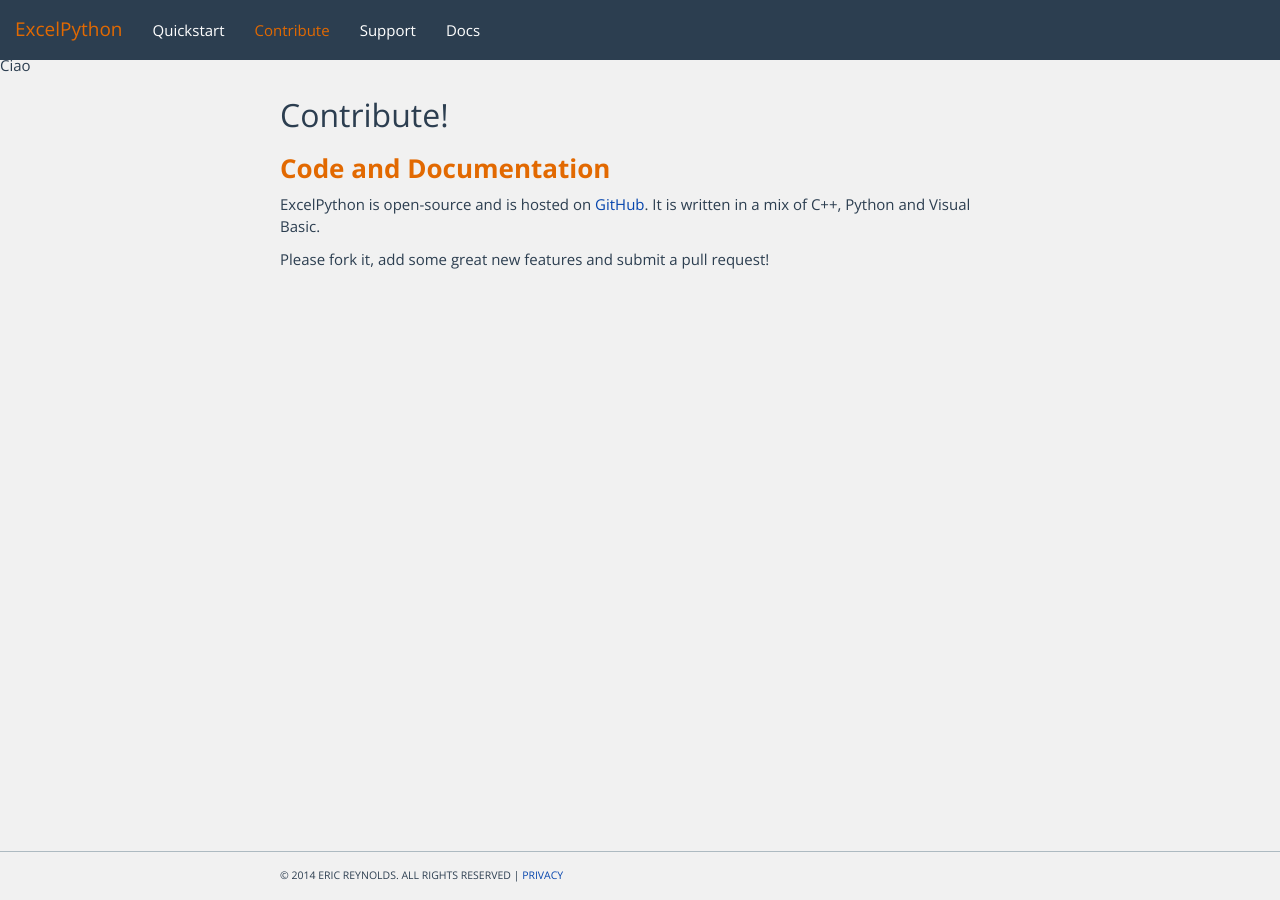
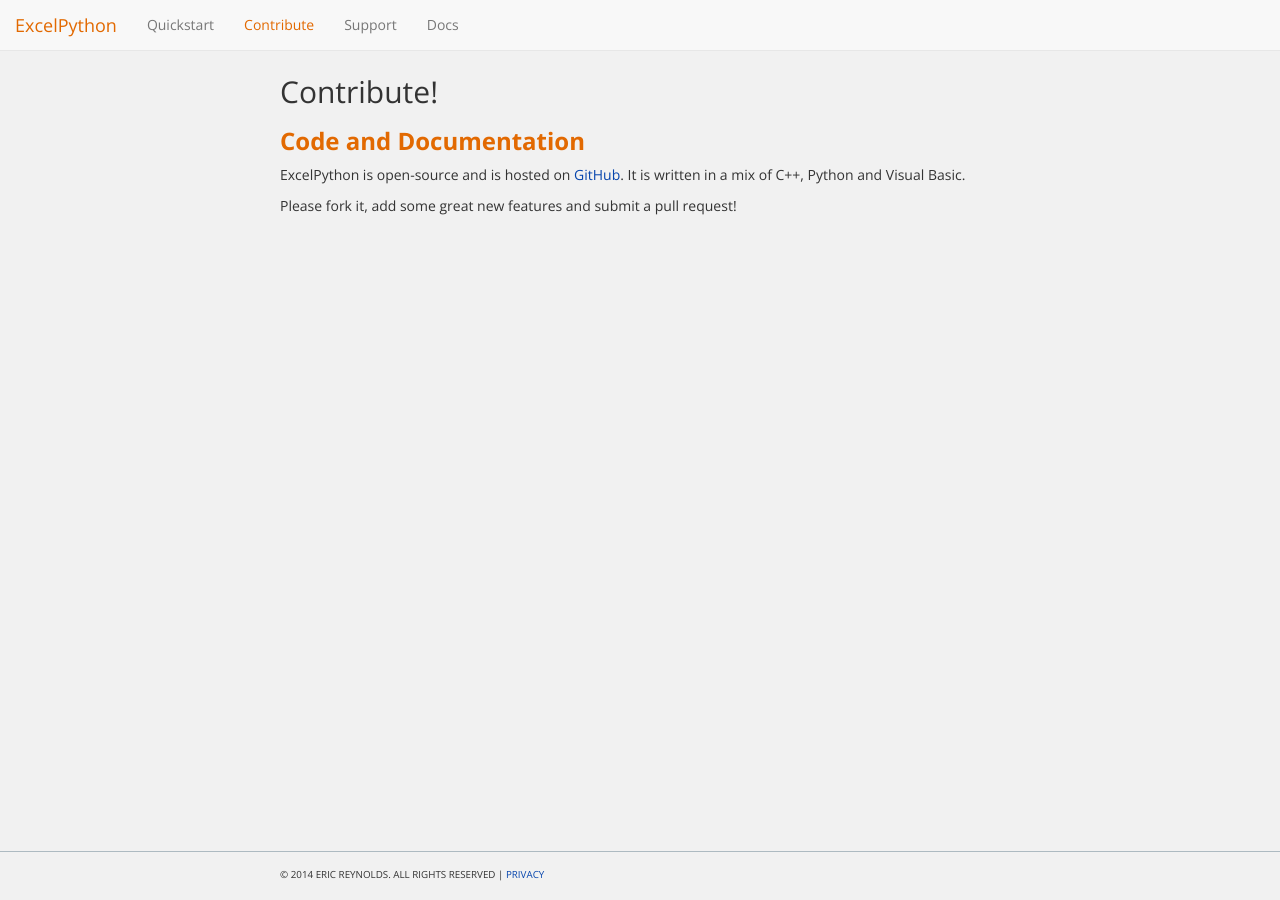
Before and after one commit to ericremoreynolds/excelpython, a Jekyll site: the page built from contribute/index.md, in a window 1280 px wide. Built offline with Jekyll 4.4.1, drawn with Linux system fonts in a browser that asks for light colours; nearby versions of some CDN libraries; library files that are not in the unit come from our copies; Markdown is read by kramdown in place of the engine named in the settings.

Commit message:
Update page.html

```diff
--- a/_layouts/page.html
+++ b/_layouts/page.html
@@ -1,7 +1,6 @@
 <!DOCTYPE html>
 <html lang="en">
   <head>
-    Ciao
     <base href="{{ site.baseurl }}">
     <meta charset="utf-8">
     <title>{{ site.name }}</title>
@@ -11,7 +10,7 @@
     {% else %}
     <meta name="description" content="{{ site.description }}">
     {% endif %}
-    <link href="/static/css/bootstrap.min.css" rel="stylesheet">
+    <link href="/static/css/bootstrap.css" rel="stylesheet">
     <link href="/static/css/custom.css" rel="stylesheet">
     <link href="/static/css/codehighlighting.css" rel="stylesheet">
     <link href="/static/css/page.css" rel="stylesheet">
```
